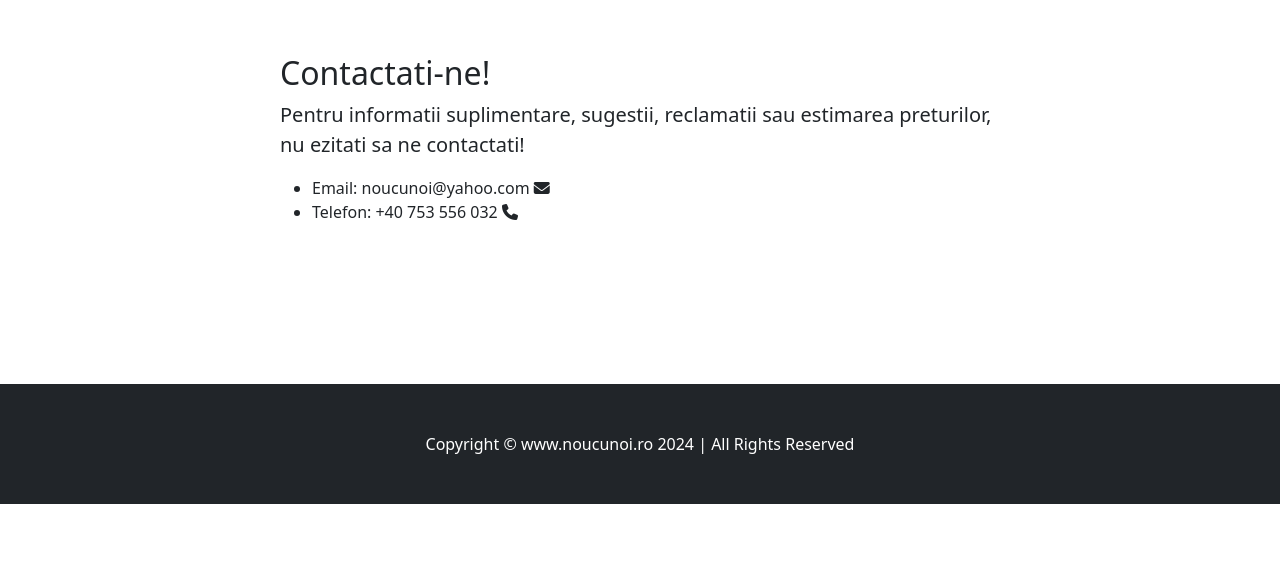
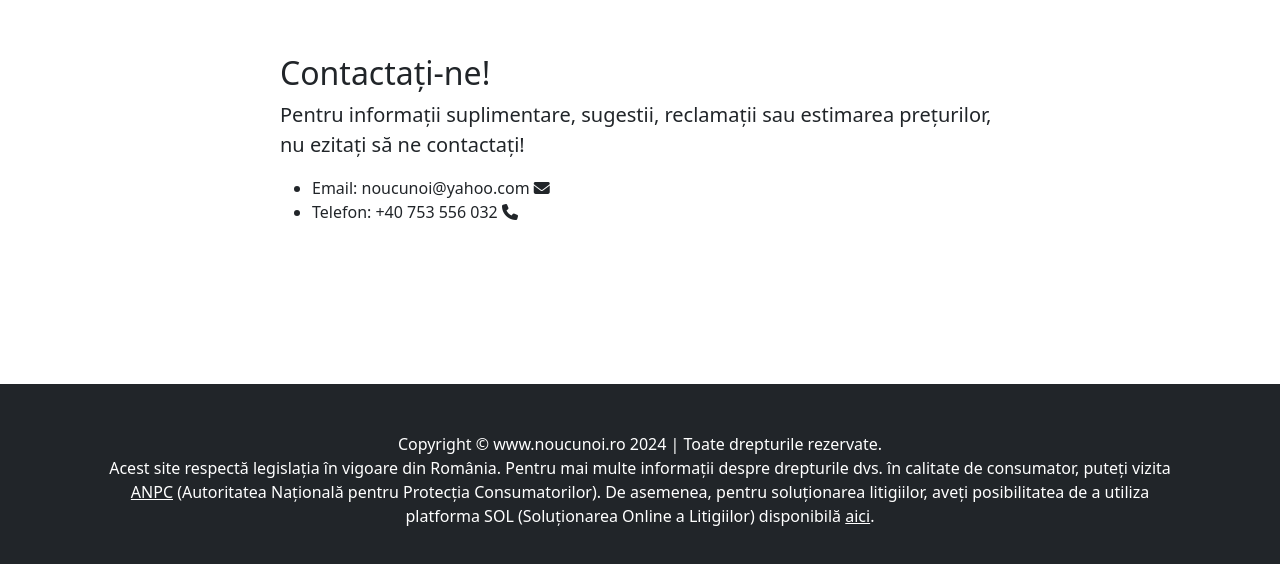
Before and after one commit to noucunoi/noucunoi, an Angular app: page / in a window 1280 px wide. Shown: the part 3031-3595 px from the top of the page. Before the commit the page ends 3535 px from the top, so only its background shows below. Built offline with nearby package versions, Linux system fonts and the light colour scheme.

Commit message:
Update footer.component.html
Add ANPC info - A.C.

```diff
--- a/src/app/components/footer/footer.component.html
+++ b/src/app/components/footer/footer.component.html
@@ -2,10 +2,10 @@
   <div class="container px-4">
     <div class="row gx-4 justify-content-center">
       <div class="col-lg-8">
-        <h2>Contactati-ne!</h2>
+        <h2>Contactați-ne!</h2>
         <p class="lead">
-          Pentru informatii suplimentare, sugestii, reclamatii sau estimarea
-          preturilor, nu ezitati sa ne contactati!
+          Pentru informații suplimentare, sugestii, reclamații sau estimarea
+          prețurilor, nu ezitați să ne contactați!
         </p>
         <ul>
           <li>
@@ -22,7 +22,13 @@
 <footer class="py-5 bg-dark">
   <div class="container px-4">
     <p class="m-0 text-center text-white">
-      Copyright &copy; www.noucunoi.ro 2024 | All Rights Reserved
+      Copyright &copy; www.noucunoi.ro 2024 | Toate drepturile rezervate.
+    </p>
+    <p class="m-0 text-center text-white">
+      Acest site respectă legislația în vigoare din România. Pentru mai multe informații despre drepturile dvs. în calitate de consumator,
+      puteți vizita <a href="https://www.anpc.ro" target="_blank" style="color: #ffffff;">ANPC</a> (Autoritatea Națională pentru Protecția Consumatorilor).
+      De asemenea, pentru soluționarea litigiilor, aveți posibilitatea de a utiliza platforma SOL (Soluționarea Online a Litigiilor) disponibilă
+      <a href="https://ec.europa.eu/consumers/odr" target="_blank" style="color: #ffffff;">aici</a>.
     </p>
   </div>
   <link
@@ -33,7 +39,7 @@
     href="https://api.whatsapp.com/send?phone=+40753556032&text=Salut!"
     class="float"
     target="_blank"
-    title="Sa ne cunoastem!"
+    title="Să ne cunoaștem!"
   >
     <i class="fa fa-whatsapp my-float"></i>
   </a>
```
